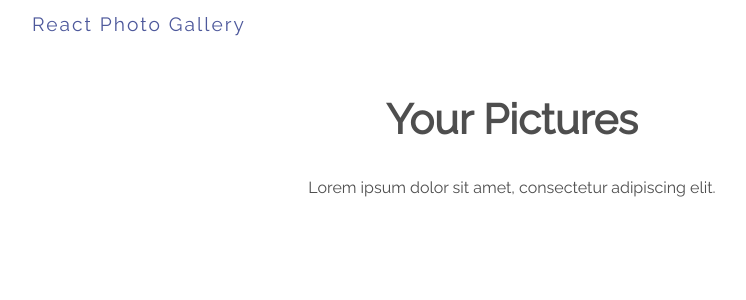
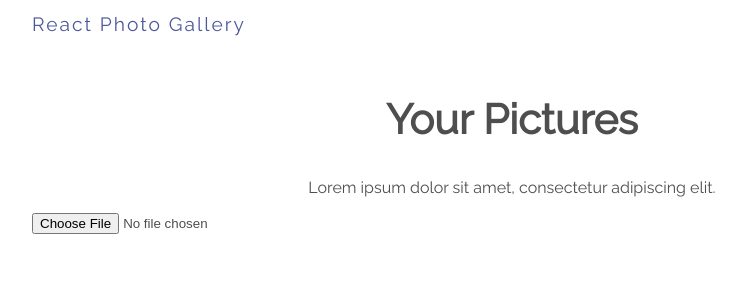
Before and after one commit to michael-garrity/react-photo-gallery, a React (Create React App) app: page / in a window 1280 px wide. Shown: the top 300 px of the page, without its empty margins (128-874 px from the left). Built offline with nearby package versions, Linux system fonts and the light colour scheme.

Commit message:
upload form

```diff
--- a/package.json
+++ b/package.json
@@ -1,11 +1,12 @@
 {
-  "name": "firegram",
+  "name": "react-photo-gallery",
   "version": "0.1.0",
   "private": true,
   "dependencies": {
     "@testing-library/jest-dom": "^4.2.4",
     "@testing-library/react": "^9.5.0",
     "@testing-library/user-event": "^7.2.1",
+    "firebase": "^7.17.1",
     "react": "^16.13.1",
     "react-dom": "^16.13.1",
     "react-scripts": "3.4.1"
--- a/src/App.js
+++ b/src/App.js
@@ -1,10 +1,12 @@
 import React from 'react';
 import Title from './components/Title';
+import UploadForm from './components/UploadForm';
 
 function App() {
   return (
     <div className="App">
       <Title />
+      <UploadForm />
     </div>
   );
 }
--- /dev/null
+++ b/src/components/UploadForm.js
@@ -0,0 +1,32 @@
+import React, { useState } from 'react'
+
+const UploadForm = () => {
+  const [file, setFile] = useState(null);
+  const [error, setError] = useState(null);
+
+  const types = ['image/png', 'image/jpeg'];
+
+  const changeHandler = (e) => {
+    let selected = e.target.files[0];
+
+    if (selected && types.includes(selected.type)) {
+      setFile(selected);
+      setError('');
+    } else {
+      setFile(null);
+      setError('Please select an image file (png or jpeg)');
+    }
+  }
+
+  return (
+    <form>
+      <input type="file" onChange={changeHandler} />
+      <div className="output">
+        {error && <div className="error">{error}</div>}
+        {file && <div>{file.name}</div>}
+      </div>
+    </form>
+  )
+}
+
+export default UploadForm;
```
Also changed, not shown: 2 other files (tests, documents, lock files or other folders).
